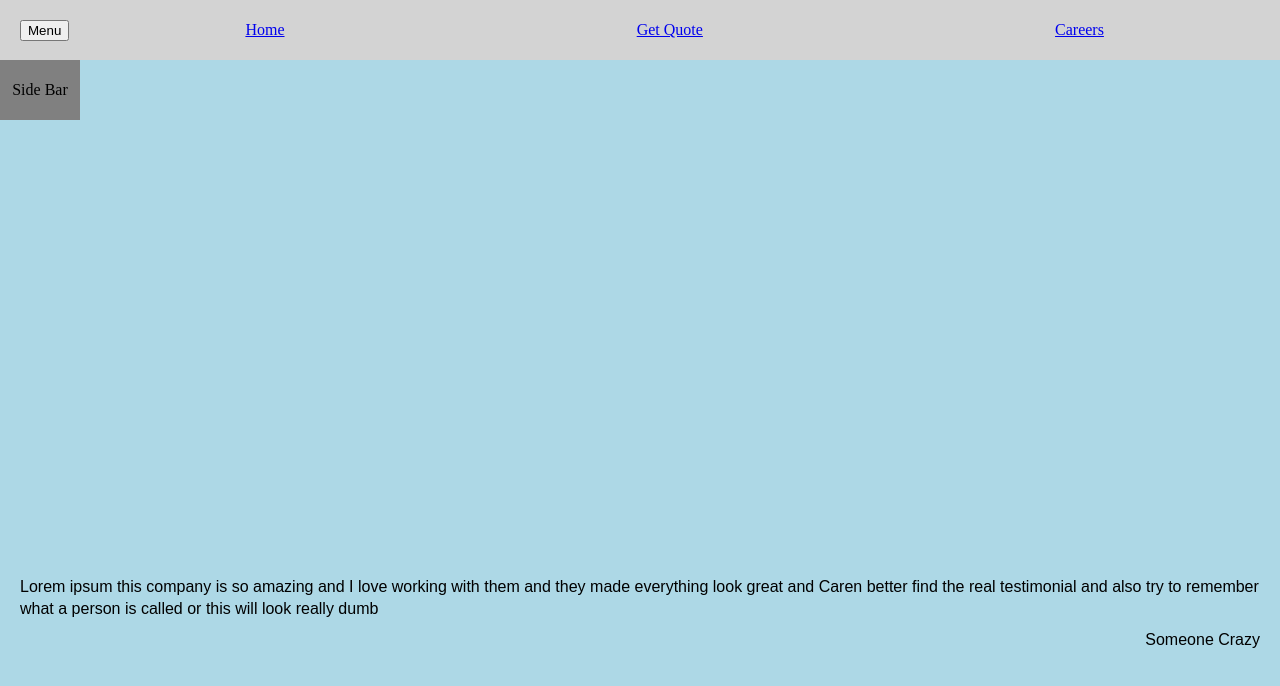
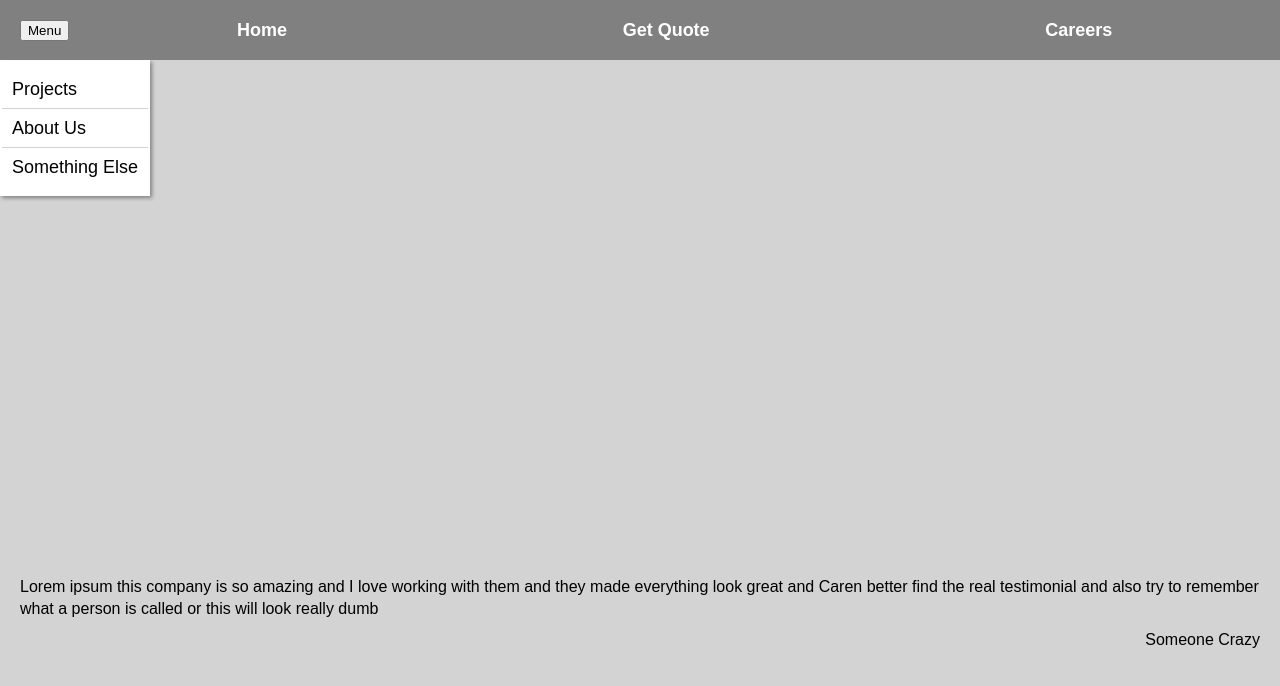
Before and after one commit to Carenelizabeth/stantech, a React (Create React App) app: page / in a window 1280 px wide. Shown: the top 686 px of the page. Built offline with nearby package versions, Linux system fonts and the light colour scheme.

Commit message:
add dummy sidelinks

```diff
--- a/src/Home/home.css
+++ b/src/Home/home.css
@@ -6,7 +6,7 @@
 .home-content{
     height: 100%;
     width: 100%;
-    background-color: lightblue;
+    background-color: lightgray;
     align-items: center;
     padding: 20px;
 }
--- a/src/SideNav/side-nav.css
+++ b/src/SideNav/side-nav.css
@@ -2,10 +2,31 @@
     position: absolute;
     top: 0;
     left: 0;
-    height: 60px;
-    width: 80px;
+    width: 150px;
     display: flex;
     justify-content: center;
     align-items: center;
-    background-color: gray;
+    background-color: white;
+    box-shadow: 2px 2px 4px gray;
 }
+
+.sidebar-links{
+    display: flex;
+    flex-direction: column;
+    padding-top: 10px;
+    padding-bottom: 10px;
+}
+
+.sidebar-links a{
+    text-decoration: none;
+    color: black;
+    padding: 10px;
+}
+
+.sidebar-links a:visited{
+    color: black;
+}
+
+.sidebar-links>a:not(:last-child){
+    border-bottom: solid 1px lightgray;
+}
--- a/src/SideNav/side-nav.jsx
+++ b/src/SideNav/side-nav.jsx
@@ -1,11 +1,16 @@
 import React from 'react';
+import {Link} from 'react-router-dom';
 import './side-nav.css';
 
 export default function SideNav(props){
     if(props.visible){
         return(
             <div className='sidenav-wrapper'>
-                <h2>Side Bar</h2>
+                <div className='sidebar-links'>
+                    <Link to='/projects'>Projects</Link>
+                    <Link to='/about'>About Us</Link>
+                    <Link to='/something'>Something Else</Link>
+                </div>
             </div>
         )
     }
--- a/src/TopNav/top-nav.css
+++ b/src/TopNav/top-nav.css
@@ -1,7 +1,7 @@
 .top-nav-wrapper{
     width: 100%;
     height: 60px;
-    background-color: lightgray;
+    background-color: gray;
     display: flex;
     align-items: center;
     padding-left: 20px;
@@ -14,3 +14,9 @@
     align-items: center;
     justify-content: space-around;
 }
+
+.navlinks a{
+    text-decoration: none;
+    color: white;
+    font-weight: bold;
+}
--- a/src/index.css
+++ b/src/index.css
@@ -59,3 +59,8 @@ table {
    line-height: 1.4;
    font-size: 16px;
  }
+
+ a{
+   font-family: sans-serif;
+   font-size: 18px;
+ }
```
